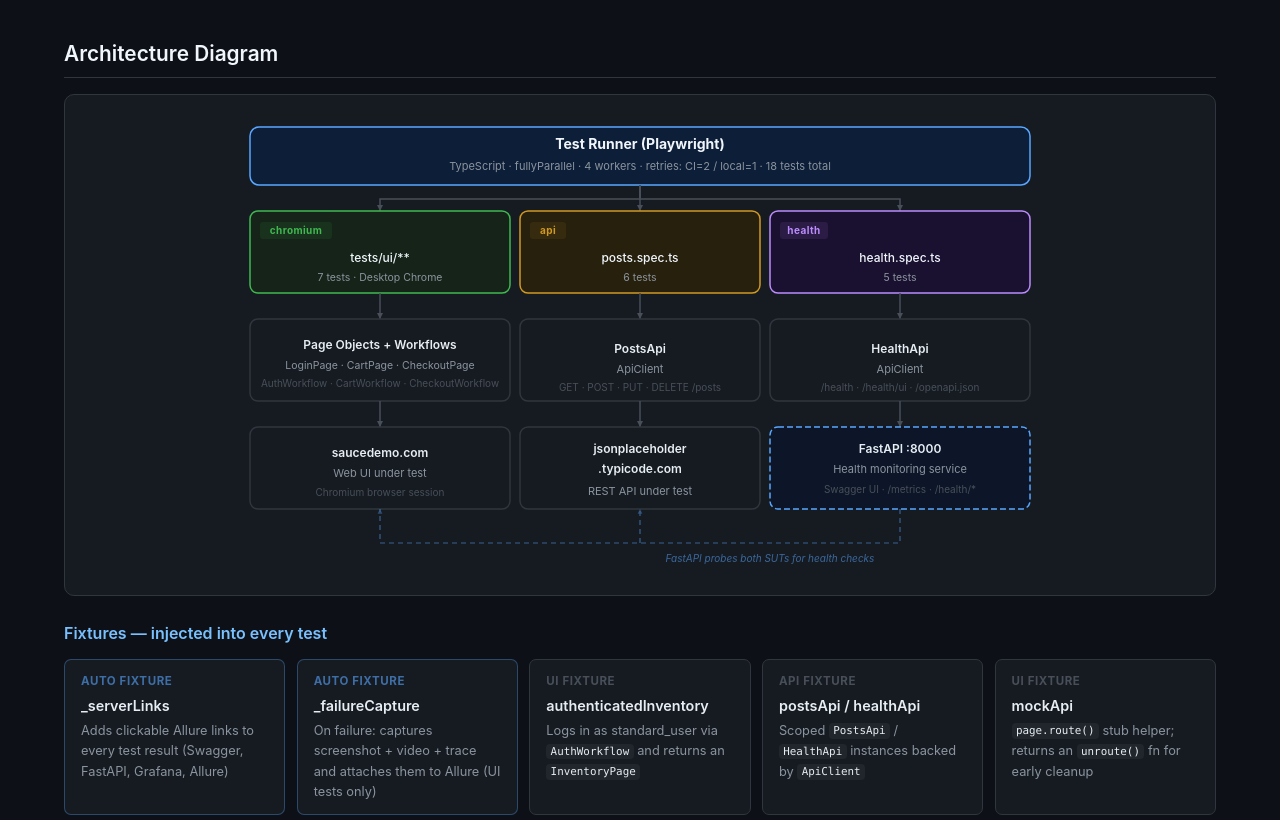
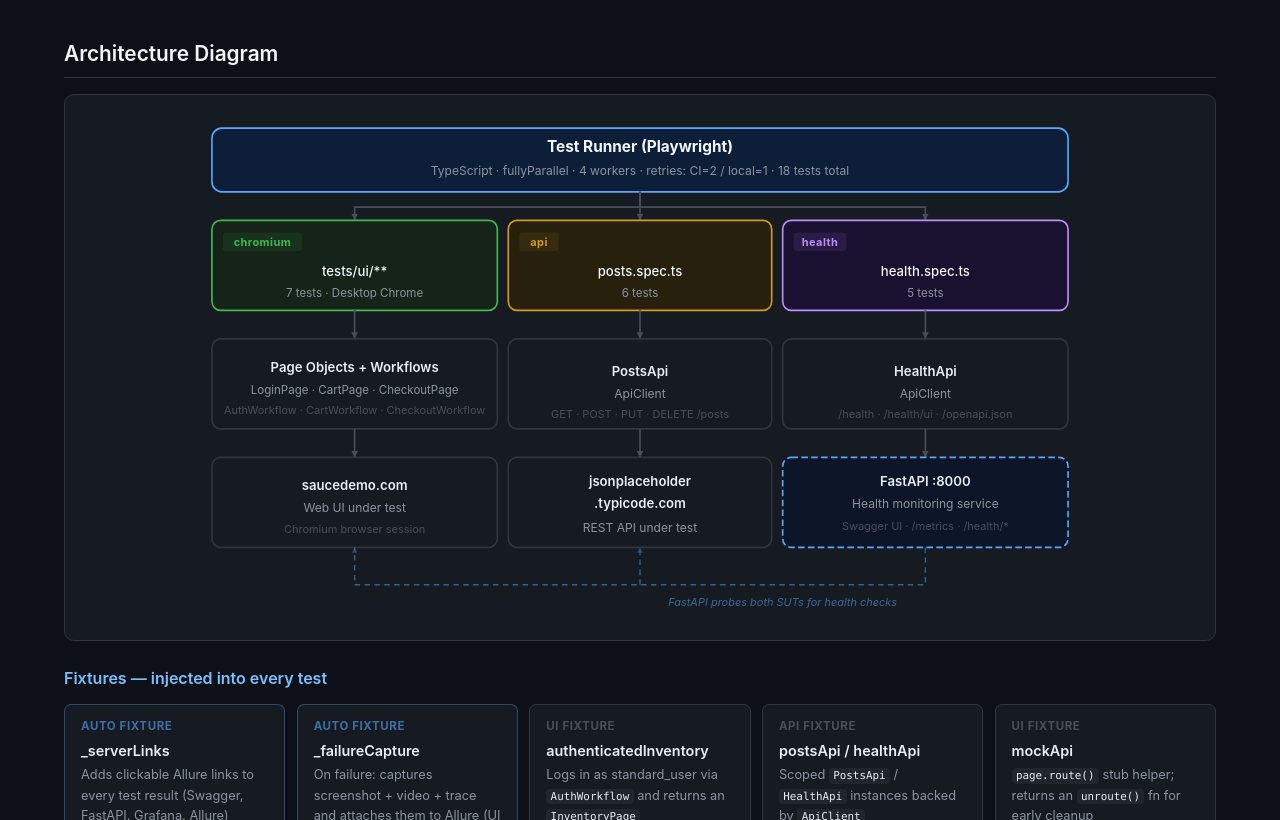
Before and after one commit to amielnoy/ModelioAutomationTest, a website: page Architecture.html in a window 1280 px wide. Shown: the part 698-1518 px from the top of the page. Drawn offline with Linux system fonts and the light colour scheme.

Commit message:
update arch'

```diff
--- a/Architecture.html
+++ b/Architecture.html
@@ -82,7 +82,7 @@
       background: #161b22; border: 1px solid #30363d; border-radius: 10px;
       padding: 1.25rem; overflow-x: auto; margin-bottom: 1rem;
     }
-    .arch-svg-wrap svg { display: block; width: 100%; max-width: 820px; margin: 0 auto; }
+    .arch-svg-wrap svg { display: block; width: 100%; max-width: 900px; margin: 0 auto; }
 
     /* ── Fixture / Reporter cards ── */
     .flow-grid {
```
